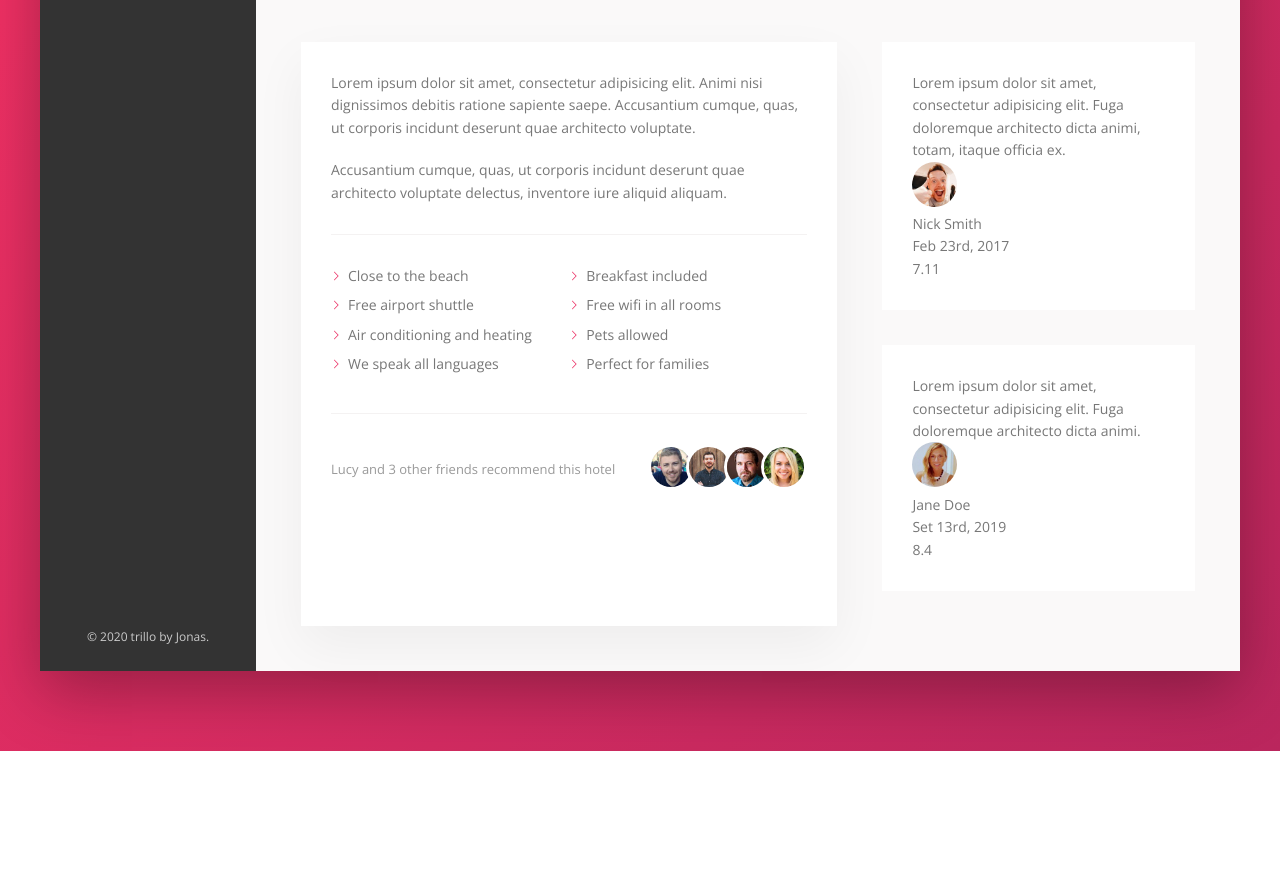
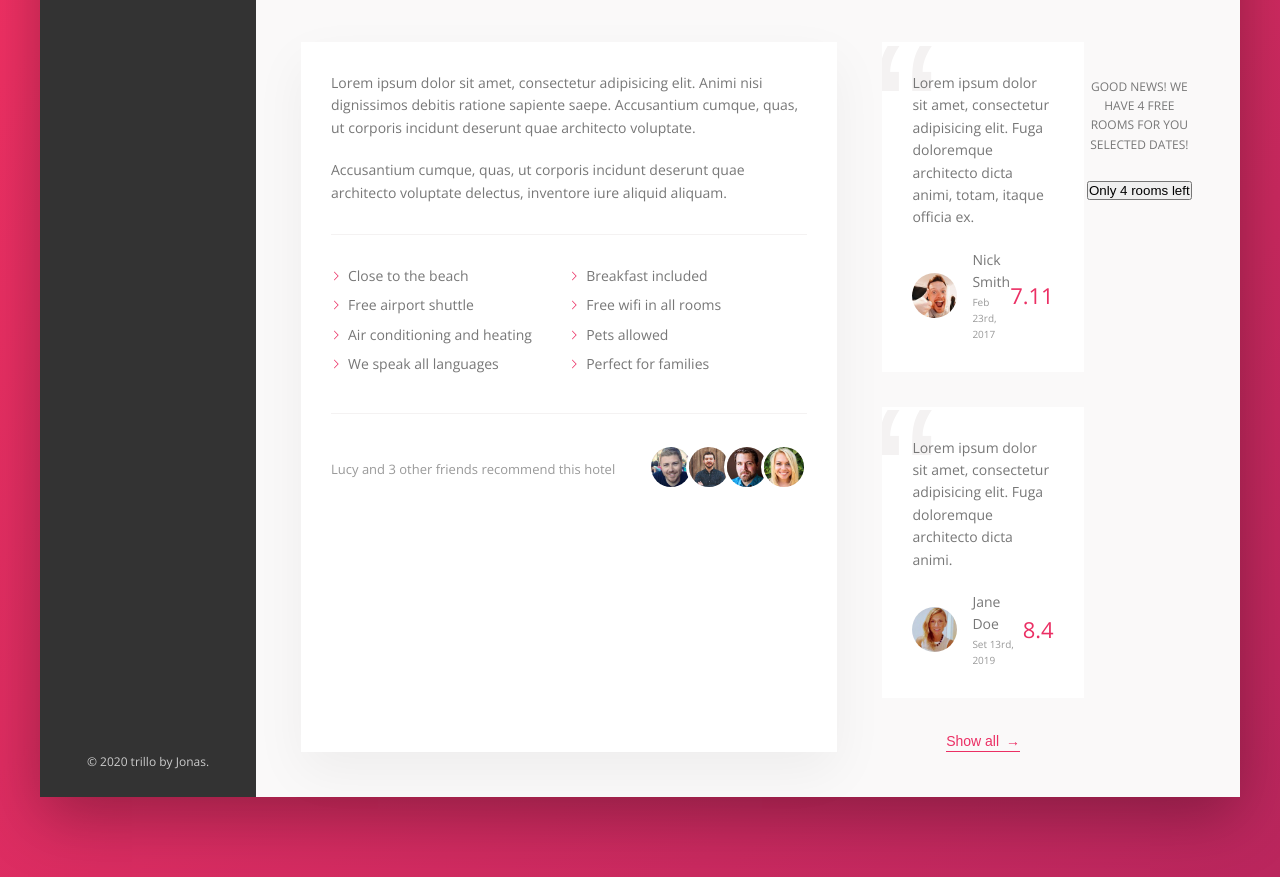
Before and after one commit to jemil-c-137/learnAdvancedCSSandSASScourse, a website: page trillo/index.html in a window 1280 px wide. Shown: the part 604-1481 px from the top of the page. Before the commit the page ends 1355 px from the top, so only its background shows below. Drawn offline with nearby package versions, Linux system fonts and the light colour scheme.

Commit message:
lesson 7

```diff
--- a/trillo/index.html
+++ b/trillo/index.html
@@ -185,7 +185,17 @@
                   </div>
                 </figcaption>
               </figure>
+
+              <button class="btn-inline">Show all <span>&rarr;</span></button>
             </div>
+
+            <div class="cta">
+              <h2 class="cta__book-now">Good news! We have 4 free rooms for you selected dates! </h2>
+              <button class="btn">
+                Only 4 rooms left
+              </button>
+            </div>
+
           </div>
         </main>
       </div>
--- a/trillo/sass/_components.scss
+++ b/trillo/sass/_components.scss
@@ -225,7 +225,7 @@
   }
 
   &__icon-location {
-    margin-right: .5rem;
+    margin-right: 0.5rem;
   }
 
   &__rating {
@@ -247,7 +247,7 @@
   }
 
   &__rating-count {
-    font-size: .8rem;
+    font-size: 0.8rem;
     text-transform: uppercase;
   }
 }
@@ -263,8 +263,17 @@
   cursor: pointer;
   transition: all 0.2s;
 
+  & span {
+    margin-left: 3px;
+  }
+
   &:hover {
     color: var(--color-grey-dark-1);
+
+    span {
+      margin-left: 8px;
+      transition: margin-left .2s;
+    }
   }
 
   &:focus {
@@ -290,7 +299,6 @@
   }
 }
 
-
 .paragraph:not(:last-of-type) {
   margin-bottom: 2rem;
 }
@@ -307,15 +315,15 @@
 
   &__item {
     flex: 0 0 50%;
-    margin-bottom: .7rem;
+    margin-bottom: 0.7rem;
   }
 
   &__item::before {
-    content: "";
+    content: '';
 
     width: 1rem;
     height: 1rem;
-    margin-right: .7rem;
+    margin-right: 0.7rem;
     display: inline-block;
 
     // // OLder browsers
@@ -328,8 +336,6 @@
     -webkit-mask-size: cover;
     mask-image: url(../img/chevron-thin-right.svg);
     mask-size: cover;
-
-
   }
 }
 
@@ -345,7 +351,6 @@
   }
 
   &__friends {
-
   }
 
   &__photo {
@@ -366,30 +371,75 @@
   box-shadow: var(--shadow-light);
   padding: 3rem;
   margin-bottom: 3.5rem;
+  overflow: hidden;
+
+  position: relative;
 
   &__text {
-
+    margin-bottom: 2rem;
+    position: relative;
+    z-index: 99;
   }
 
   &__user {
-
+    display: flex;
+    align-items: center;
   }
 
   &__photo {
     height: 4.5rem;
     width: 4.5rem;
     border-radius: 50%;
+    margin-right: 1.5rem;
   }
 
   &__user-box {
-
+    margin-right: auto;
   }
 
   &__user-date {
-
+    font-size: 1rem;
+    color: var(--color-grey-dark-3);
+  }
+  &__user-name {
+    font-size: 1.1rem;
+    font-weight: 600;
+    text-transform: uppercase;
+    margin-bottom: 0.4rem;
   }
 
   &__rating {
+    color: var(--color-primary);
+    font-size: 2.2rem;
+    font-weight: 400;
+  }
 
+  &__rating:hover {
+    background-color: yellowgreen;
+  }
+
+  &::before {
+    content: '\201C';
+    position: absolute;
+    top: -2.75rem;
+    left: -1rem;
+    line-height: 1;
+    font-size: 20rem;
+    color: var(--color-grey-light-2);
+    font-family: sans-serif;
+    z-index: 1;
   }
 }
+
+
+.cta {
+  padding: 3.5rem 0;
+  text-align: center;
+
+  &__book-now {
+  font-size: 1.2rem;
+  font-weight: 300;
+  text-transform: uppercase;
+  margin-bottom: 2.5rem;
+  }
+}
--- a/trillo/sass/_layout.scss
+++ b/trillo/sass/_layout.scss
@@ -52,4 +52,8 @@
 
 .user-reviews {
   flex: 1;
+
+  display: flex;
+  flex-direction: column;
+  align-items: center;
 }
```
Also changed, not shown: trillo/css/style.css.
